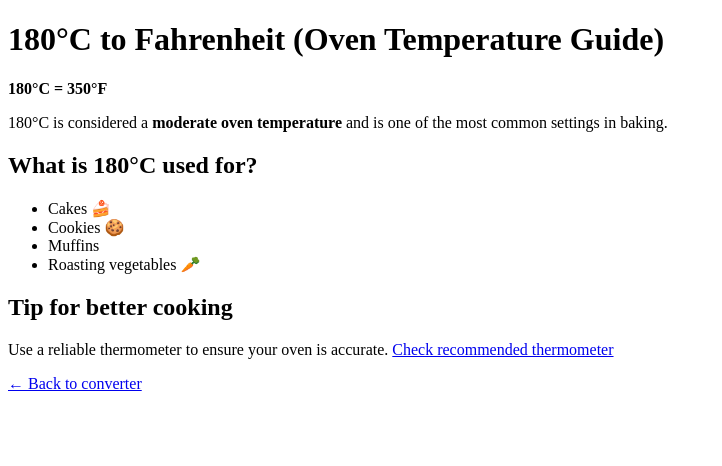
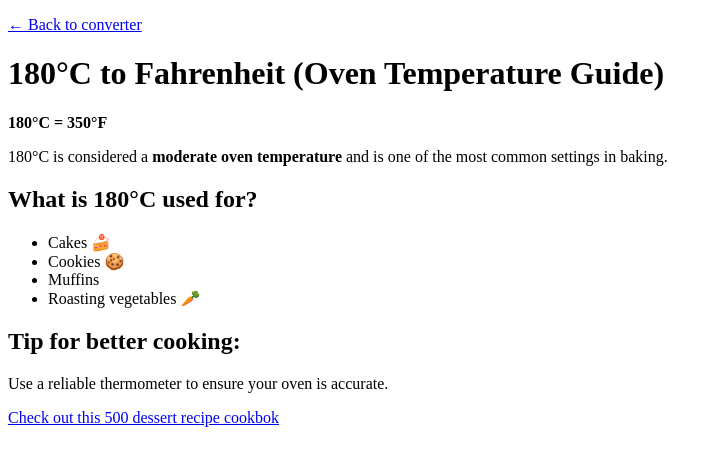
Before and after one commit to cxprofile/cooking-temp-converter, a Flask app: page /180c-to-fahrenheit in a window 1280 px wide. Shown: the top 466 px of the page, without its empty margins (0-722 px from the left). Run offline with Flask 3, Linux system fonts and the light colour scheme.

Commit message:
180 link updated

```diff
--- a/templates/180c.html
+++ b/templates/180c.html
@@ -6,7 +6,7 @@
 </head>
 
 <body>
-
+<p><a href="/">← Back to converter</a></p>
 <h1>180°C to Fahrenheit (Oven Temperature Guide)</h1>
 
 <p><strong>180°C = 350°F</strong></p>
@@ -23,13 +23,12 @@
     <li>Roasting vegetables 🥕</li>
 </ul>
 
-<h2>Tip for better cooking</h2>
-<p>
-Use a reliable thermometer to ensure your oven is accurate.
-<a href="TOADD_AFFILIATE_LINK">Check recommended thermometer</a>
-</p>
 
-<p><a href="/">← Back to converter</a></p>
+<h2>Tip for better cooking: </h2>
+<p>Use a reliable thermometer to ensure your oven is accurate.</p>
+
+<p><a href="https://f6630a7vsml-mvfwgtdvfu0x6h.hop.clickbank.net">Check out this 500 dessert recipe cookbok</a></p>
+
 
 </body>
 </html>
```
